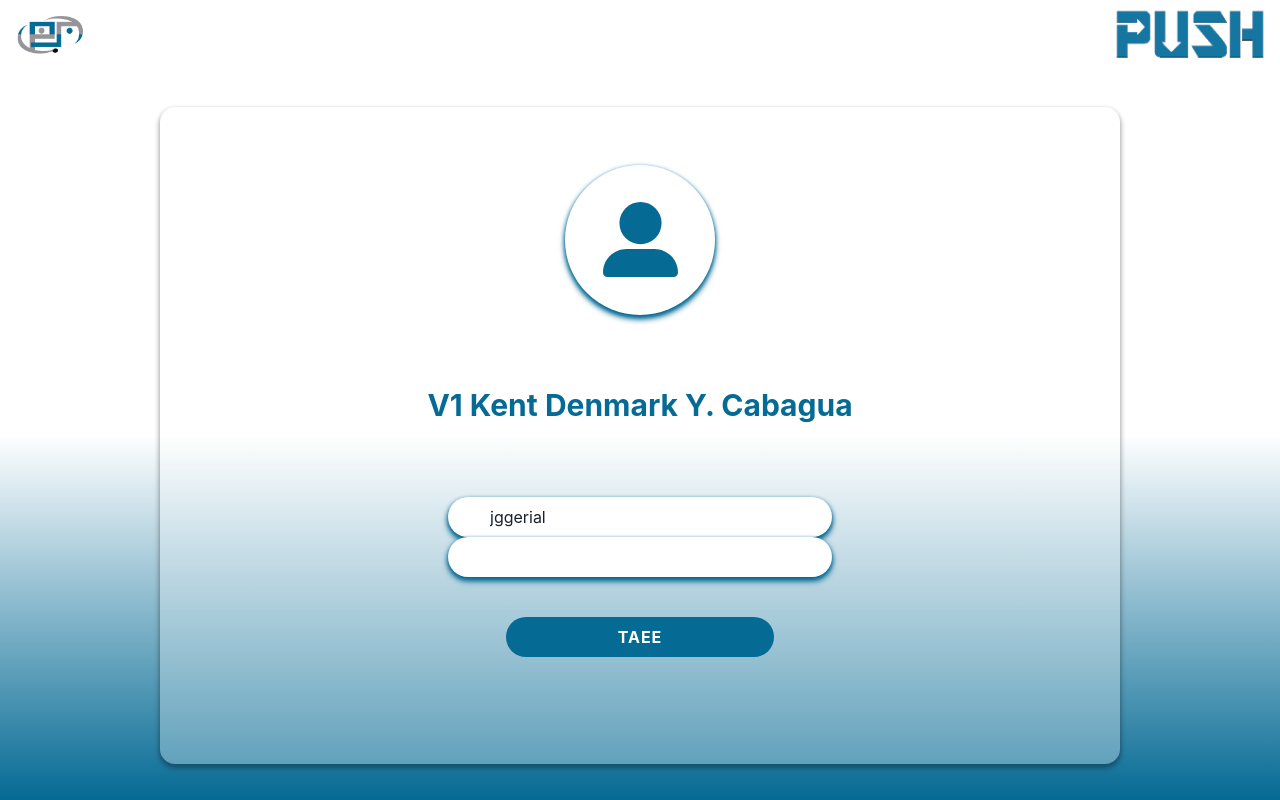
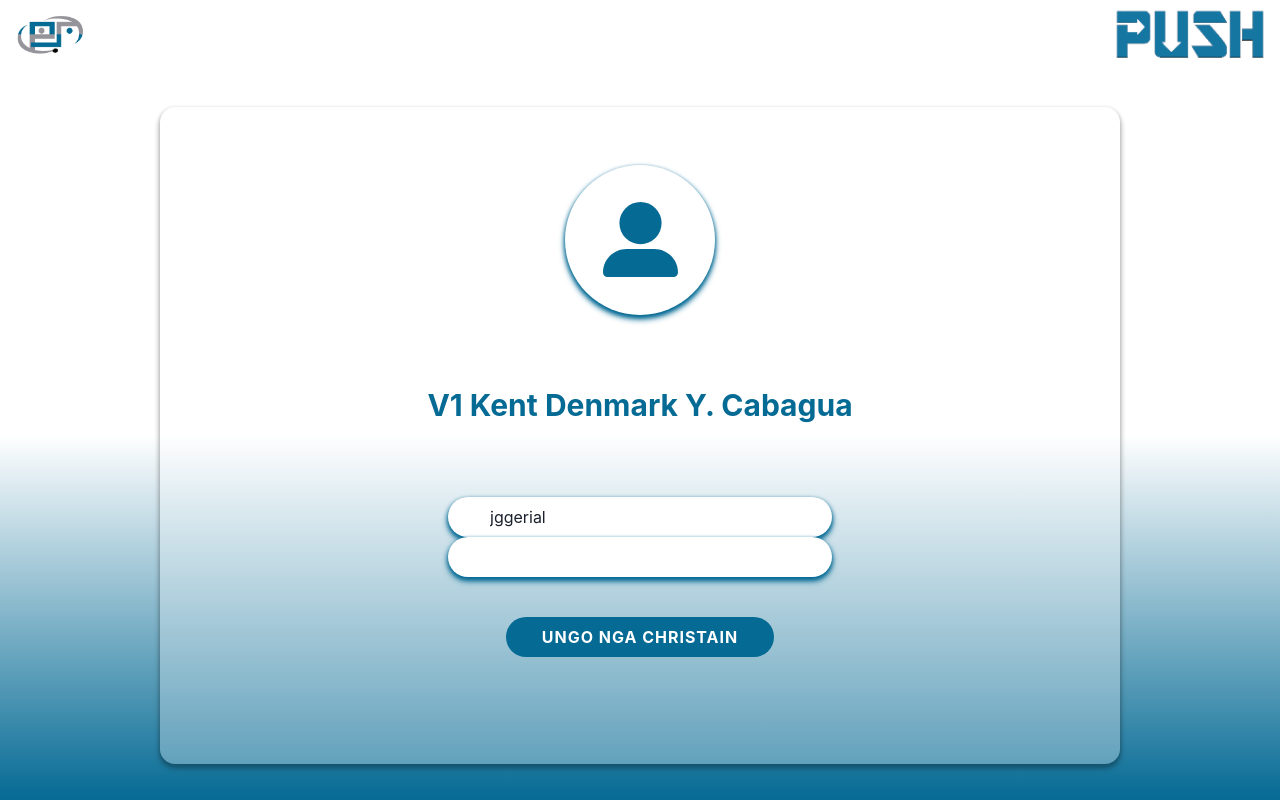
Before and after one commit to zyphyres/project-push, a React (Create React App) app: page / in a window 1280 px wide. Built offline with nearby package versions, Linux system fonts and the light colour scheme.

Commit message:
Update LandingPage.jsx

```diff
--- a/src/screens/landing/LandingPage.jsx
+++ b/src/screens/landing/LandingPage.jsx
@@ -228,7 +228,7 @@ const LandingPage = () =>
                       color: '#056a94'
                     }}}
                   >
-                    TAEE
+                    UNGO NGA CHRISTAIN
                   </Button>
                 </Center>
               </form>
```
